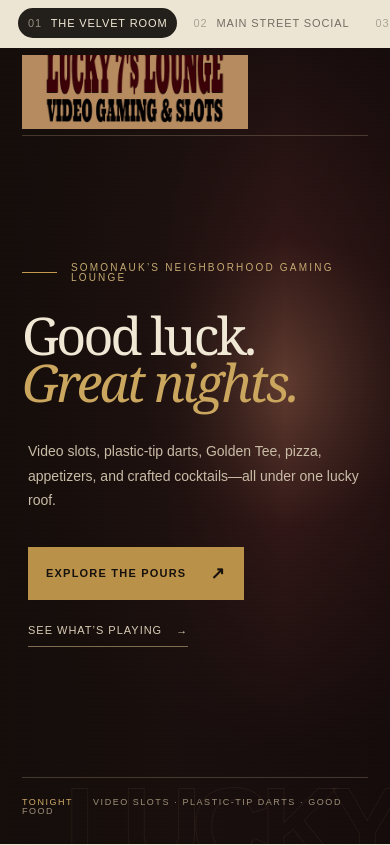
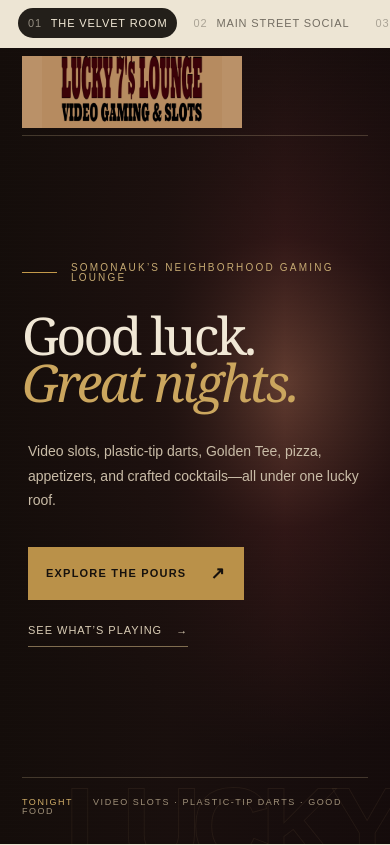
Before and after one commit to VincentBrandNIU/lucky7s-lounge-preview, a Next.js app: page / in a window 390 px wide. Shown: the top 845 px of the page. Built offline with nearby package versions, Linux system fonts and the light colour scheme; no server answers.

Commit message:
Keep full logo visible in headers

```diff
--- a/app/globals.css
+++ b/app/globals.css
@@ -3,7 +3,7 @@
 html { scroll-behavior:smooth; }
 body { margin:0; background:var(--ink); color:var(--cream); font-family:Georgia,'Times New Roman',serif; }
 a { color:inherit; text-decoration:none; }
-.brand-image { position:relative; display:block; width:270px; max-width:58vw; height:74px; overflow:hidden; background-color:#ba9168; background-position:center 59%; background-size:100% auto; background-repeat:no-repeat; }
+.brand-image { position:relative; display:block; width:300px; max-width:60vw; height:96px; overflow:hidden; background-color:#ba9168; background-position:center 55%; background-size:82% auto; background-repeat:no-repeat; }
 .brand-image span { position:absolute; width:1px; height:1px; overflow:hidden; clip:rect(0,0,0,0); }
 
 .concept-bar { min-height:48px; display:flex; align-items:center; justify-content:space-between; gap:20px; padding:8px clamp(18px,4vw,64px); background:#ede5d4; color:#2c2923; font-family:Arial,Helvetica,sans-serif; font-size:11px; letter-spacing:.08em; text-transform:uppercase; }
@@ -209,6 +209,7 @@ h1 em { color:#cba65e; font-weight:400; }
   .dark-pour article+article { padding-left:0; border-left:0; border-top:1px solid rgba(18,20,10,.4); }
 }
 @media (max-width:480px) {
+  .brand-image { width:220px; height:72px; }
   .concept-link { padding-inline:10px; }
   .velvet-nav { height:88px; }
   .outline-button { display:none; }
```
